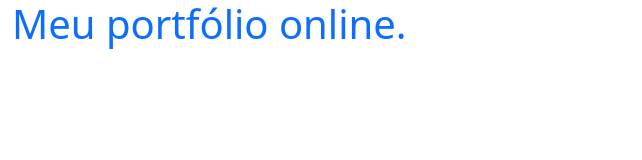
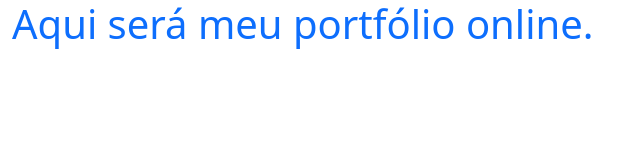
Before and after one commit to ngabrieli/Curriculo, a plain HTML site: page curriculo-main/curriculo-main/index.html in a window 1280 px wide. Shown: the whole page, without its empty margins (0-642 px from the left). Drawn offline with Linux system fonts and the light colour scheme.

Commit message:
sincronizar

```diff
--- a/curriculo-main/curriculo-main/index.html
+++ b/curriculo-main/curriculo-main/index.html
@@ -13,7 +13,7 @@
         <div class="row">
             <div class="col-12">
                 <h1 class="text-primary">
-                    Meu portfólio online.
+                    Aqui será meu portfólio online.
                 </h1>
             </div>
         </div>
```
